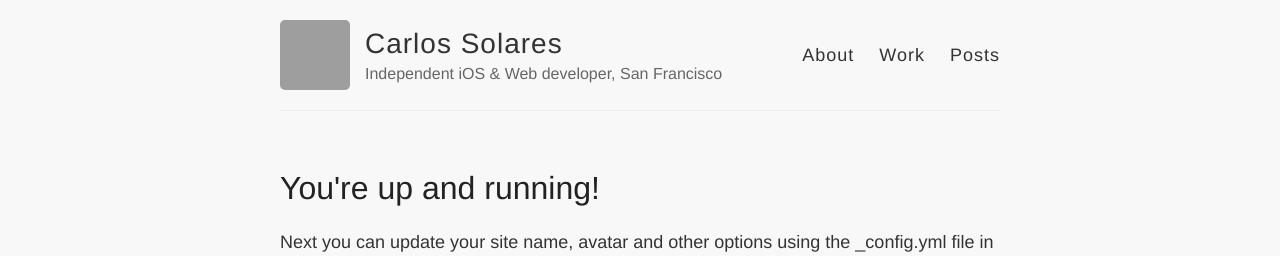
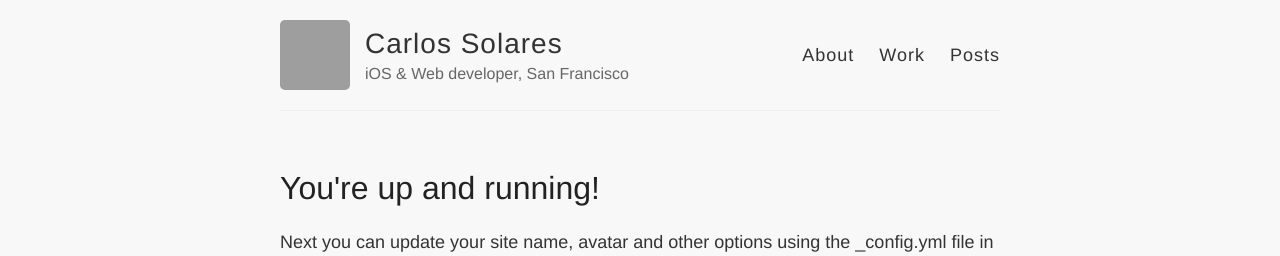
Before and after one commit to carsol/carsol.github.io, a Jekyll site: the page built from index.html, in a window 1280 px wide. Shown: the top 256 px of the page. Built offline with Jekyll 4.4.1, drawn with Linux system fonts in a browser that asks for light colours; emoji names are drawn with the system emoji font; grey boxes are pictures that could not be loaded.

Commit message:
general site updates

```diff
--- a/_config.yml
+++ b/_config.yml
@@ -6,7 +6,7 @@
 name: Carlos Solares
 
 # Short bio or description (displayed in the header)
-description: Independent iOS & Web developer, San Francisco
+description: iOS & Web developer, San Francisco
 
 # URL of your avatar or profile pic (you could use your GitHub profile pic)
 avatar: http://www.gravatar.com/avatar/8ffc9b9de417367dccb8ea2dd53c2053.png
```
Also changed, not shown: 6 other files.
